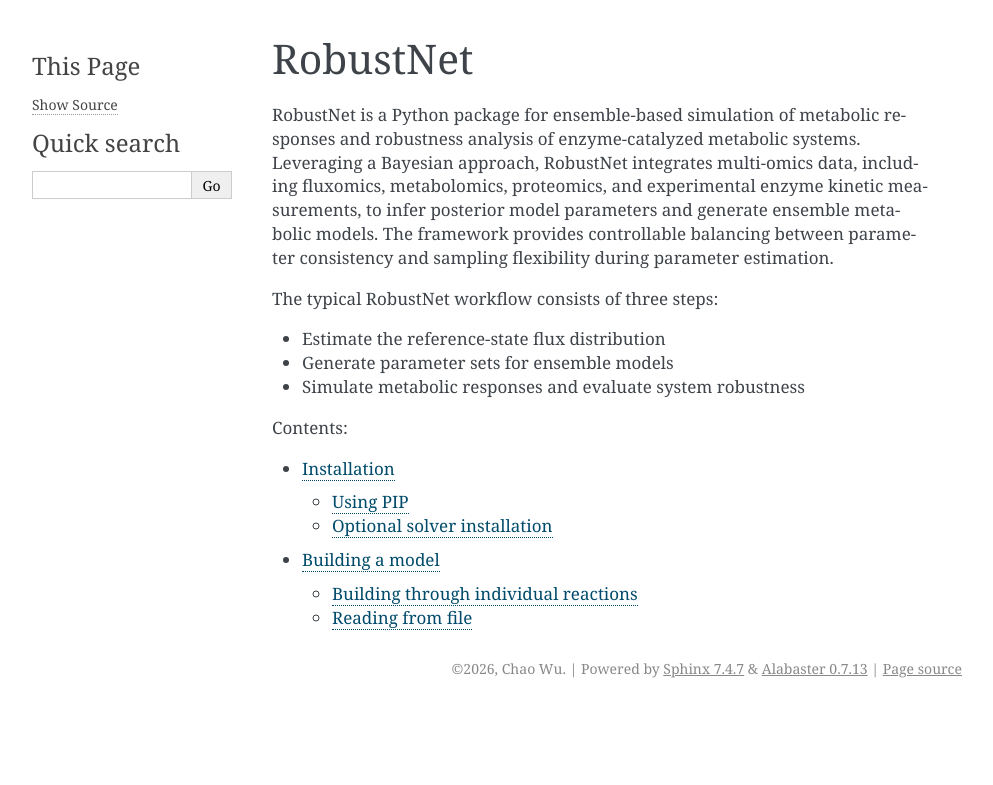
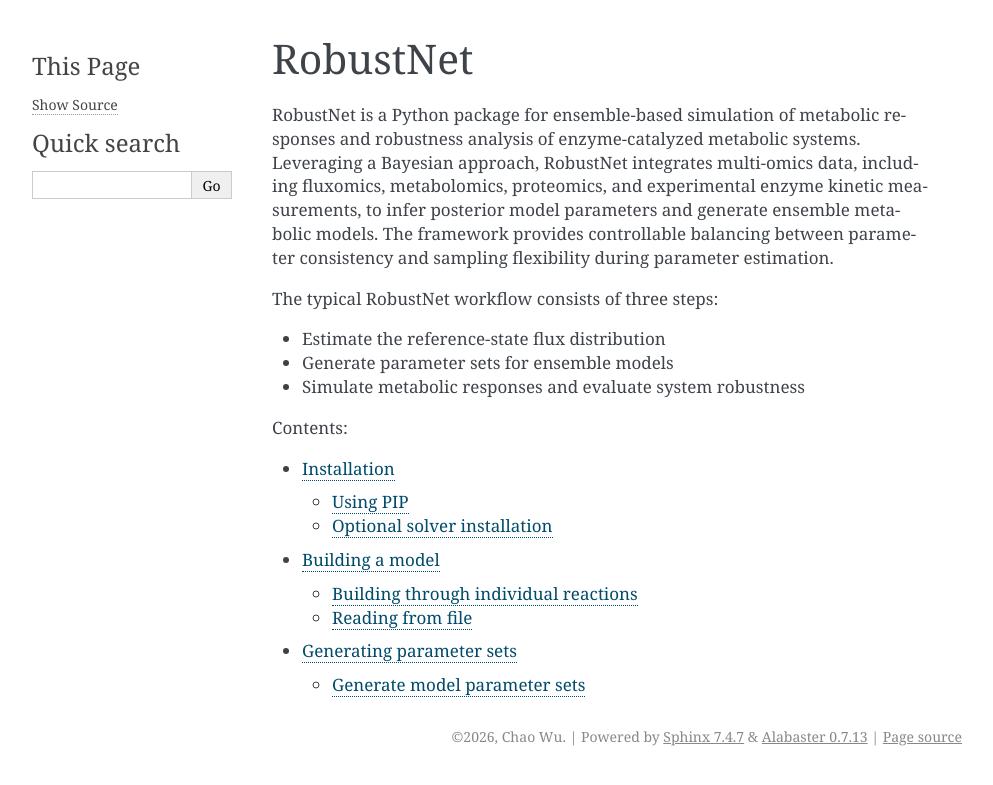
Before and after one commit to Chaowu88/robustnet, a Sphinx documentation site: the page built from docs/source/index.rst, in a window 1280 px wide. Shown: the top 785 px of the page, without its empty margins (148-1141 px from the left). Built offline with Sphinx 7.4.7, drawn with Linux system fonts in a browser that asks for light colours.

Commit message:
Update index.rst

```diff
--- a/docs/source/index.rst
+++ b/docs/source/index.rst
@@ -15,3 +15,4 @@ The typical RobustNet workflow consists of three steps:
 
    Installation <installation>
    Building a model <build_model>
+   Generating parameter sets <parameterize_model>
```
